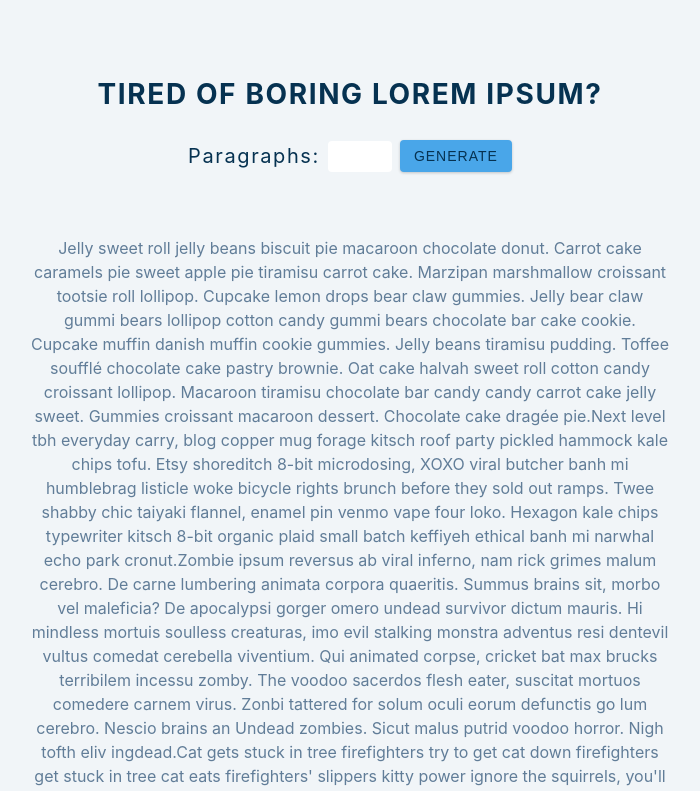
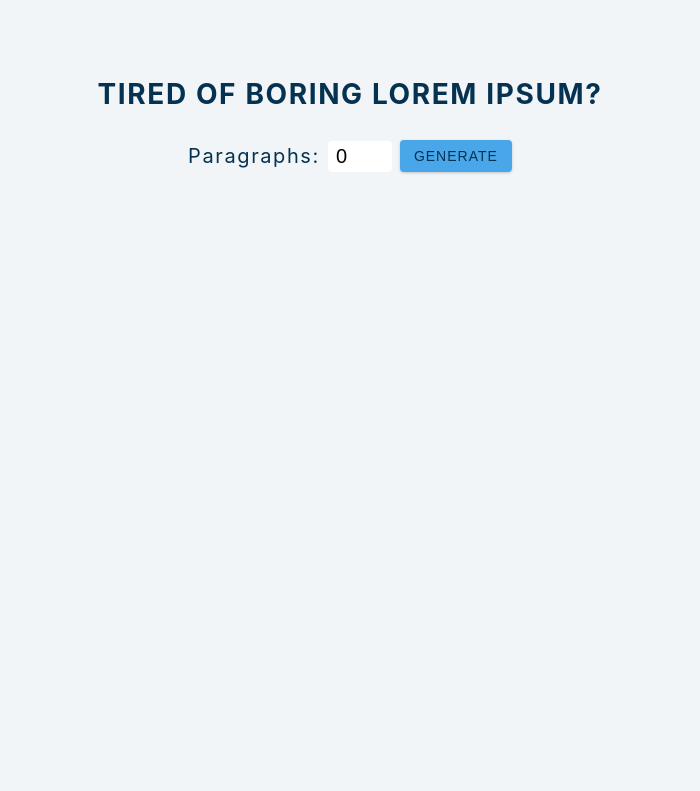
Before and after one commit to mslmyrtd/BasicReactProject, a React (Create React App) app in the folder loremipsumgenerator/: page / in a window 1280 px wide. Shown: the top 791 px of the page, without its empty margins (290-990 px from the left). Built offline with nearby package versions, Linux system fonts and the light colour scheme.

Commit message:
added function for generate

```diff
--- a/loremipsumgenerator/src/App.js
+++ b/loremipsumgenerator/src/App.js
@@ -1,8 +1,16 @@
 import React, { useState } from 'react'
 import data from './data'
 function App() {
-  const [text, setText] = useState(data)
-  const handleGenerates = () => {}
+  const [text, setText] = useState([])
+  const [count, setCount] = useState(0)
+  const handleSubmit = (e) => {
+    e.preventDefault()
+    let amount = parseInt(count)
+    if (amount <= 0) amount = 1
+    if (count > 8) amount = 8
+    setText(data.slice(0, amount))
+  }
+
   return (
     <section>
       <div className='section-center'>
@@ -11,12 +19,23 @@ function App() {
           <label htmlFor='paragraphs' className='label'>
             Paragraphs:
           </label>
-          <input type='number' id='paragraphs' />
-          <button type='submit' className='btn' onClick={handleGenerates}>
+          <input
+            type='number'
+            id='paragraphs'
+            value={count}
+            onChange={(e) => setCount(e.target.value)}
+          />
+          <button type='submit' className='btn' onClick={handleSubmit}>
             Generate
           </button>
         </form>
-        <p>{text}</p>
+        {text.map((item, index) => {
+          return (
+            <div key={index}>
+              <p>{item}</p>
+            </div>
+          )
+        })}
       </div>
     </section>
   )
```
